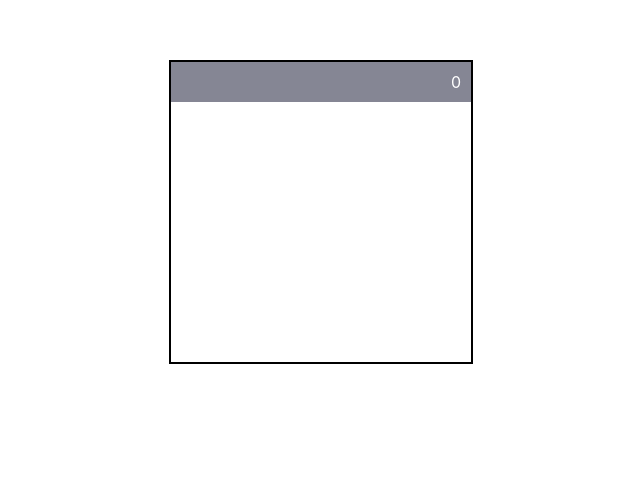
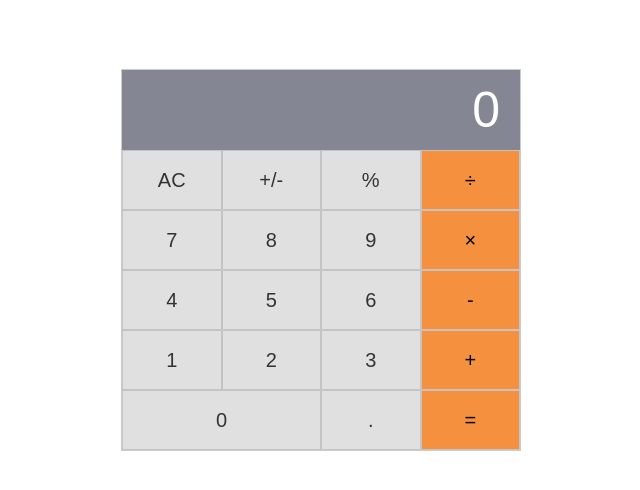
Before and after one commit to RaoAkif/MathMagicians, a React (Create React App) app: page / in a window 1280 px wide. Shown: the part 140-630 px from the top of the page, without its empty margins (319-959 px from the left). Built offline with nearby package versions, Linux system fonts and the light colour scheme.

Commit message:
Add Calculator Template
- Add Calculator Template
- Add Wireframe Styling

```diff
--- a/src/components/Calculator.css
+++ b/src/components/Calculator.css
@@ -1,12 +1,62 @@
-.calculator-container {
-  margin: 200px auto;
-  top: 300px;
-  width: 300px;
-  height: 300px;
-  border: 2px;
-  border-color: black;
-  border-style: solid;
-  /* Content Styling */
-  display: flex;
-  flex-direction: column;
+.calculator {
+  border: 1px solid #ccc;
+  position: absolute;
+  top: 50%;
+  left: 50%;
+  transform: translate(-50%, -50%);
+  width: 400px;
 }
+
+.calculator-screen {
+  width: 100%;
+  font-size: 5rem;
+  height: 80px;
+  border: none;
+  background-color: #858694;
+  color: #fff;
+  text-align: right;
+  padding-right: 20px;
+  padding-left: 10px;
+}
+
+button {
+  height: 60px;
+  background-color: #e0e0e0;
+  border: 1px solid #c4c4c4;
+  font-size: 2rem;
+  color: #333;
+}
+
+button:hover {
+  background-color: #eaeaea;
+}
+
+.operator {
+  color: black;
+  background-color: #F5913E;
+}
+
+.operator:hover {
+  color: black;
+  background-color: rgba(245, 144, 61, 0.8);
+}
+
+.equal-sign {
+  background-color: #F5913E;
+  color: black;
+}
+
+.equal-sign:hover {
+  background-color: #F5913E;
+}
+
+.calculator-keys {
+  display: grid;
+  grid-template-columns: 25% 25% 25% 25%;
+  grid-template-rows: 20% 20% 20% 20% 20%;
+}
+
+.zero {
+  grid-row: 5;
+  grid-column: 1/3;
+}
--- a/src/components/Calculator.js
+++ /dev/null
@@ -1,14 +0,0 @@
-import React, { Component } from 'react';
-import './Calculator.css';
-import Result from './Result';
-
-export default class Calculator extends Component {
-  render() {
-    return (
-      <div className="calculator-container">
-        <Result />
-
-      </div>
-    );
-  }
-}
--- /dev/null
+++ b/src/components/Calculator.jsx
@@ -0,0 +1,41 @@
+import React from 'react';
+import './Calculator.css';
+
+export default class Calculator extends React.PureComponent {
+  render() {
+    return (
+      <div className="calculator">
+
+        <input type="text" className="calculator-screen" value="0" disabled />
+
+        <div className="calculator-keys">
+
+          <button type="button" className="all-clear" value="all-clear">AC</button>
+          <button type="button" className="all-clear" value="+/-">+/-</button>
+          <button type="button" className="all-clear" value="/100">%</button>
+          <button type="button" className="operator" value="/">&divide;</button>
+
+          <button type="button" value="7">7</button>
+          <button type="button" value="8">8</button>
+          <button type="button" value="9">9</button>
+          <button type="button" className="operator" value="*">&times;</button>
+
+          <button type="button" value="4">4</button>
+          <button type="button" value="5">5</button>
+          <button type="button" value="6">6</button>
+          <button type="button" className="operator" value="-">-</button>
+
+          <button type="button" value="1">1</button>
+          <button type="button" value="2">2</button>
+          <button type="button" value="3">3</button>
+          <button type="button" className="operator" value="+">+</button>
+
+          <button type="button" className="zero" value="0">0</button>
+          <button type="button" className="decimal" value=".">.</button>
+          <button type="button" className="equal-sign" value="=">=</button>
+
+        </div>
+      </div>
+    );
+  }
+}
--- a/src/components/Result.css
+++ /dev/null
@@ -1,9 +0,0 @@
-.result-container {
-  display: flex;
-  justify-content: flex-end;
-  align-items: center;
-  padding-right: 10px;
-  height: 40px;
-  background-color: #858694;
-  color: white;
-}
--- a/src/components/Result.js
+++ /dev/null
@@ -1,10 +0,0 @@
-import React, { Component } from 'react';
-import './Result.css';
-
-export default class Result extends Component {
-  render() {
-    return (
-      <div className='result-container'>0</div>
-    );
-  }
-}
--- a/src/index.css
+++ b/src/index.css
@@ -1,27 +1,10 @@
-body {
-  margin: 0;
-  font-family:
-    -apple-system,
-    BlinkMacSystemFont,
-    'Segoe UI',
-    'Roboto',
-    'Oxygen',
-    'Ubuntu',
-    'Cantarell',
-    'Fira Sans',
-    'Droid Sans',
-    'Helvetica Neue',
-    sans-serif;
-  -webkit-font-smoothing: antialiased;
-  -moz-osx-font-smoothing: grayscale;
+html {
+  font-size: 62.5%;
+  box-sizing: border-box;
 }
 
-code {
-  font-family:
-    source-code-pro,
-    Menlo,
-    Monaco,
-    Consolas,
-    'Courier New',
-    monospace;
+*, *::before, *::after {
+  margin: 0;
+  padding: 0;
+  box-sizing: inherit;
 }
```
